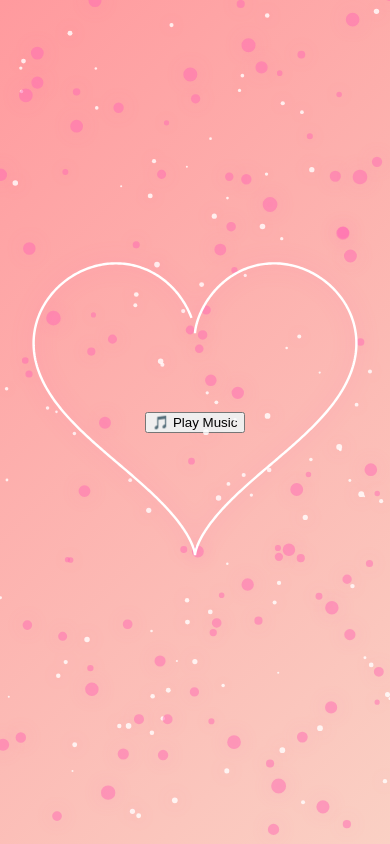
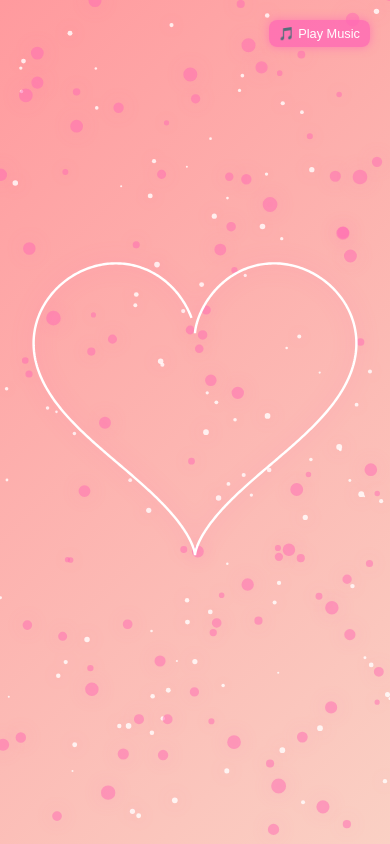
Before and after one commit to seniorkhalid09/love-animation, a plain HTML site: page index.html in a window 390 px wide. Drawn offline with Linux system fonts and the light colour scheme.

Commit message:
Update style.css

```diff
--- a/style.css
+++ b/style.css
@@ -9,7 +9,7 @@ body, html {
   display: flex;
   justify-content: center;
   align-items: center;
-  font-family: 'Segoe Script', 'Brush Script MT', cursive; /* Elegant cursive fonts */
+  font-family: 'Segoe Script', 'Brush Script MT', cursive;
 }
 
 /* Heart canvas */
@@ -17,15 +17,17 @@ body, html {
   position: absolute;
   top: 0;
   left: 0;
+  width: 100%;
+  height: 100%;
 }
 
-/* Text container with charming style */
+/* Text container */
 #textContainer {
   position: absolute;
   bottom: 15%;
   width: 100%;
   text-align: center;
-  font-size: 2.5rem; /* Slightly bigger for emphasis */
+  font-size: 2.5rem;
   color: #fff;
   font-weight: bold;
   line-height: 1.4;
@@ -33,13 +35,51 @@ body, html {
     0 0 5px #fff,
     0 0 10px #ff69b4,
     0 0 20px #ff1493,
-    0 0 30px #ff69b4; /* Soft glowing romantic effect */
+    0 0 30px #ff69b4;
+  pointer-events: none;
+  user-select: none;
 }
 
+/* Responsive font scaling */
 @media (max-width: 768px) {
   #textContainer { font-size: 2rem; }
 }
-
 @media (max-width: 480px) {
   #textContainer { font-size: 1.5rem; }
 }
+
+/* Play Music button */
+#playMusicBtn {
+  position: absolute;
+  top: 20px;
+  right: 20px;
+  padding: 10px 15px;
+  font-size: 1rem;
+  background-color: rgba(255, 105, 180, 0.8);
+  color: #fff;
+  border: none;
+  border-radius: 8px;
+  cursor: pointer;
+  box-shadow: 0 0 10px rgba(255,105,180,0.7);
+  transition: transform 0.2s, background-color 0.2s;
+  z-index: 10;
+}
+
+#playMusicBtn:hover {
+  transform: scale(1.1);
+  background-color: rgba(255, 105, 180, 1);
+}
+
+/* Responsive button scaling */
+@media (max-width: 768px) {
+  #playMusicBtn {
+    font-size: 0.9rem;
+    padding: 8px 12px;
+  }
+}
+@media (max-width: 480px) {
+  #playMusicBtn {
+    font-size: 0.8rem;
+    padding: 6px 10px;
+  }
+}
```
